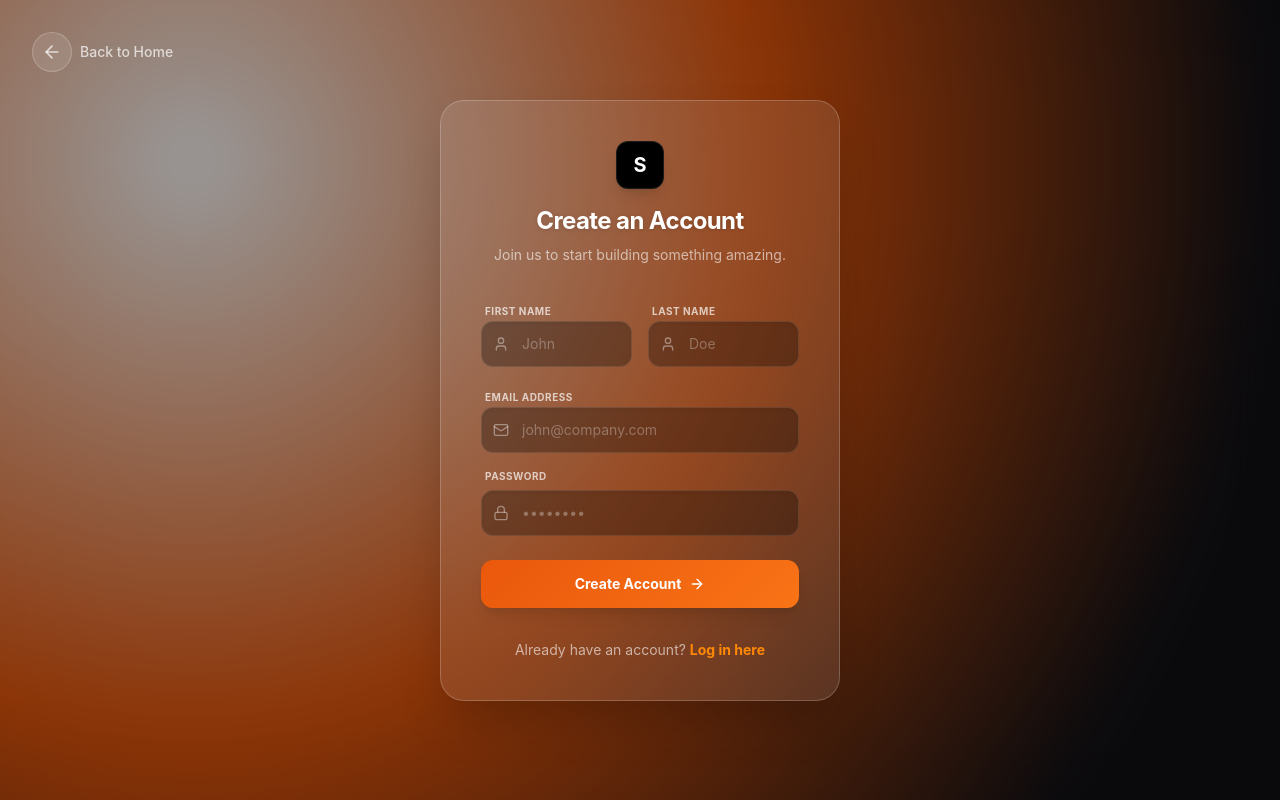
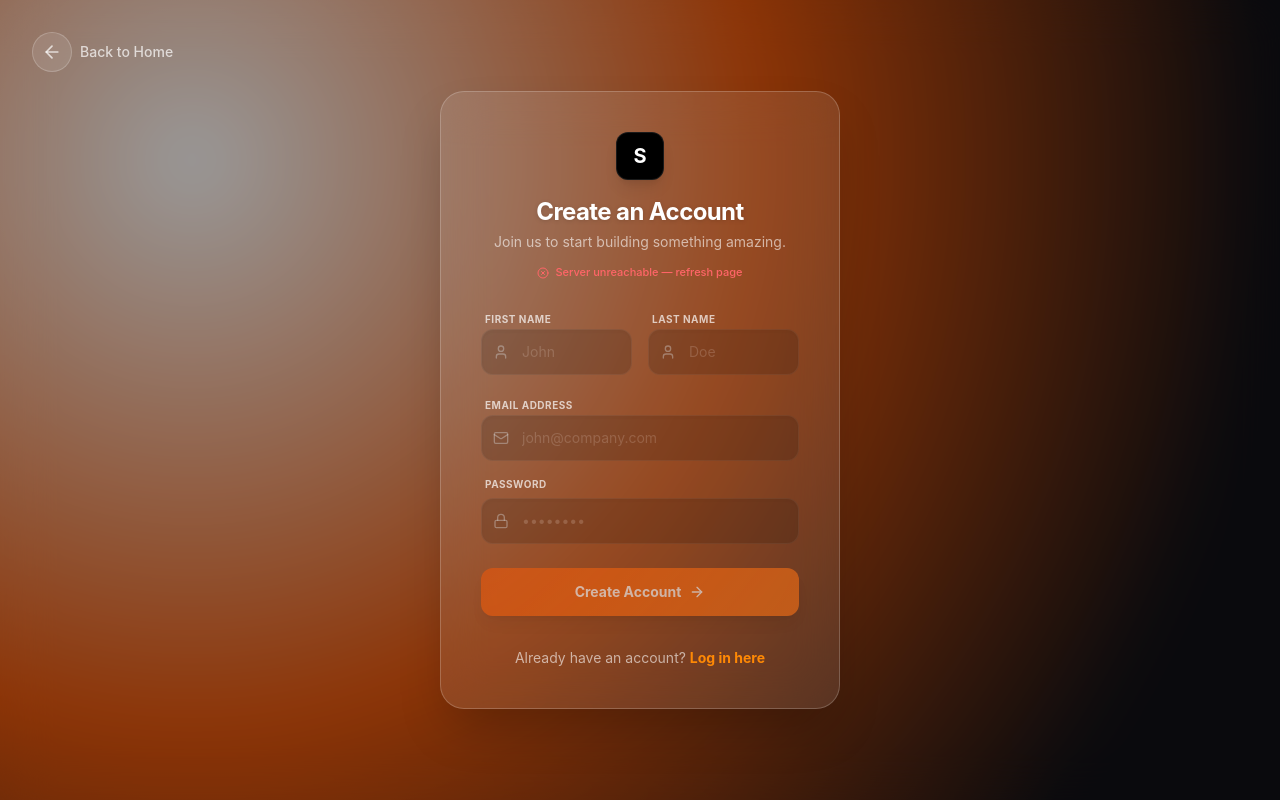
Before and after one commit to krish2956-mk/sky-web-tech, a React (Vite) app: page /auth in a window 1280 px wide. Both pictures are taken after a click on the button "Sign up here". Built offline with nearby package versions, Linux system fonts and the light colour scheme; no server answers.

Commit message:
fix: pre-warm Render backend on auth page load to prevent Failed to fetch

```diff
--- a/src/components/AuthPage.jsx
+++ b/src/components/AuthPage.jsx
@@ -1,12 +1,15 @@
-import React, { useState, useEffect, useRef } from 'react';
-import { motion, AnimatePresence } from 'framer-motion';
-import { useNavigate } from 'react-router-dom';
-import { ArrowRight, Mail, Lock, User, ArrowLeft, AlertCircle, Loader2, Wifi } from 'lucide-react';
-import { API_URL } from '../config.js';
+import React, { useState, useEffect, useRef } from "react";
+import { motion, AnimatePresence } from "framer-motion";
+import { useNavigate } from "react-router-dom";
+import {
+  ArrowRight, Mail, Lock, User, ArrowLeft,
+  AlertCircle, Loader2, Wifi, CheckCircle2, XCircle
+} from "lucide-react";
+import { API_URL } from "../config.js";
 
-const FETCH_TIMEOUT_MS = 60000; // 60s — allow for Render cold start
+const FETCH_TIMEOUT_MS = 90000;
 
-async function fetchWithTimeout(url, options, timeoutMs = FETCH_TIMEOUT_MS) {
+async function fetchWithTimeout(url, options = {}, timeoutMs = FETCH_TIMEOUT_MS) {
   const controller = new AbortController();
   const id = setTimeout(() => controller.abort(), timeoutMs);
   try {
@@ -19,73 +22,77 @@ async function fetchWithTimeout(url, options, timeoutMs = FETCH_TIMEOUT_MS) {
 
 export default function AuthPage() {
   const [isLogin, setIsLogin] = useState(true);
-  const [formData, setFormData] = useState({ firstName: '', lastName: '', email: '', password: '' });
-  const [error, setError] = useState('');
+  const [formData, setFormData] = useState({ firstName: "", lastName: "", email: "", password: "" });
+  const [error, setError] = useState("");
   const [isLoading, setIsLoading] = useState(false);
   const [isSlowNetwork, setIsSlowNetwork] = useState(false);
+  const [serverStatus, setServerStatus] = useState("checking");
   const navigate = useNavigate();
   const slowTimerRef = useRef(null);
 
-  // Cleanup slow-network timer on unmount
   useEffect(() => {
+    let cancelled = false;
+    const warmUp = async () => {
+      const wakeTimer = setTimeout(() => {
+        if (!cancelled) setServerStatus("waking");
+      }, 3000);
+      try {
+        const res = await fetchWithTimeout(`${API_URL}/api/health`, {}, 90000);
+        clearTimeout(wakeTimer);
+        if (!cancelled) setServerStatus(res.ok ? "online" : "offline");
+      } catch {
+        clearTimeout(wakeTimer);
+        if (!cancelled) setServerStatus("offline");
+      }
+    };
+    warmUp();
     return () => {
+      cancelled = true;
       if (slowTimerRef.current) clearTimeout(slowTimerRef.current);
     };
   }, []);
 
   const handleSubmit = async (e) => {
     e.preventDefault();
-    setError('');
+    setError("");
     setIsLoading(true);
     setIsSlowNetwork(false);
-
-    // Show "waking up backend" notice after 5 seconds
-    slowTimerRef.current = setTimeout(() => {
+    if (serverStatus !== "online") {
       setIsSlowNetwork(true);
-    }, 5000);
-
+    } else {
+      slowTimerRef.current = setTimeout(() => setIsSlowNetwork(true), 5000);
+    }
     try {
-      const endpoint = isLogin ? '/api/auth/login' : '/api/auth/signup';
+      const endpoint = isLogin ? "/api/auth/login" : "/api/auth/signup";
       const payload = isLogin
         ? { email: formData.email, password: formData.password }
         : { name: `${formData.firstName} ${formData.lastName}`.trim(), email: formData.email, password: formData.password };
-
       let res;
       try {
         res = await fetchWithTimeout(`${API_URL}${endpoint}`, {
-          method: 'POST',
-          headers: { 'Content-Type': 'application/json' },
+          method: "POST",
+          headers: { "Content-Type": "application/json" },
           body: JSON.stringify(payload),
         });
       } catch (fetchErr) {
-        if (fetchErr.name === 'AbortError') {
-          throw new Error('Request timed out. The server may be starting up — please try again in a moment.');
+        if (fetchErr.name === "AbortError") {
+          throw new Error("Request timed out. The server is still starting up — please try again.");
         }
-        throw new Error('Cannot reach the server. Please check your connection or try again later.');
+        throw new Error("Cannot reach the server. It may be starting up (takes ~30 seconds on first use). Please wait and try again.");
       }
-
       const data = await res.json();
-
-      if (!res.ok) {
-        throw new Error(data.message || 'Something went wrong. Please try again.');
-      }
-
-      // Save token and role
-      localStorage.setItem('token', data.token);
-      localStorage.setItem('userRole', data.user.role);
-      localStorage.setItem('userName', data.user.name);
-      localStorage.setItem('userId', data.user.id);
-
-      // Redirect based on role
-      if (data.user.role === 'Admin') {
-        navigate('/admin');
-      } else {
-        navigate('/dashboard');
-      }
+      if (!res.ok) throw new Error(data.message || "Something went wrong. Please try again.");
+      localStorage.setItem("token", data.token);
+      localStorage.setItem("userRole", data.user.role);
+      localStorage.setItem("userName", data.user.name);
+      localStorage.setItem("userId", data.user.id);
+      setServerStatus("online");
+      if (data.user.role === "Admin") navigate("/admin");
+      else navigate("/dashboard");
     } catch (err) {
       setError(err.message);
     } finally {
-      clearTimeout(slowTimerRef.current);
+      if (slowTimerRef.current) clearTimeout(slowTimerRef.current);
       setIsLoading(false);
       setIsSlowNetwork(false);
     }
@@ -93,27 +100,28 @@ export default function AuthPage() {
 
   const switchMode = () => {
     setIsLogin(!isLogin);
-    setError('');
-    setFormData({ firstName: '', lastName: '', email: '', password: '' });
+    setError("");
+    setFormData({ firstName: "", lastName: "", email: "", password: "" });
   };
+
+  const statusBadge = {
+    checking: { icon: <Loader2 className="w-3 h-3 animate-spin" />, label: "Connecting to server...", color: "text-white/50" },
+    waking:   { icon: <Wifi className="w-3 h-3 animate-pulse" />,   label: "Waking up server (~30s)...", color: "text-orange-300" },
+    online:   { icon: <CheckCircle2 className="w-3 h-3" />,         label: "Server online",      color: "text-green-400" },
+    offline:  { icon: <XCircle className="w-3 h-3" />,              label: "Server unreachable — refresh page", color: "text-red-400" },
+  }[serverStatus];
+
+  const isFormDisabled = isLoading || serverStatus === "offline";
 
   return (
     <div
       className="relative w-full min-h-screen flex items-center justify-center font-sans selection:bg-orange-500 selection:text-white overflow-hidden"
-      style={{
-        background: 'radial-gradient(circle at 15% 20%, #ffffff 0%, #ea580c 45%, #121217 85%)'
-      }}
+      style={{ background: "radial-gradient(circle at 15% 20%, #ffffff 0%, #ea580c 45%, #121217 85%)" }}
     >
-      {/* Dark overlay */}
-      <div
-        className="absolute inset-0 z-0"
-        style={{ background: 'rgba(0,0,0,0.4)', backdropFilter: 'blur(24px)' }}
-      />
-
-      {/* Back to Home Button */}
+      <div className="absolute inset-0 z-0" style={{ background: "rgba(0,0,0,0.4)", backdropFilter: "blur(24px)" }} />
       <button
         id="back-to-home-btn"
-        onClick={() => navigate('/')}
+        onClick={() => navigate("/")}
         className="absolute top-8 left-8 z-20 flex items-center gap-2 text-white/70 hover:text-white transition-colors group"
       >
         <div className="w-10 h-10 rounded-full bg-white/10 border border-white/20 flex items-center justify-center group-hover:bg-white/20 transition-all">
@@ -121,65 +129,56 @@ export default function AuthPage() {
         </div>
         <span className="font-medium text-sm">Back to Home</span>
       </button>
-
-      {/* Main Auth Card */}
       <motion.div
         initial={{ opacity: 0, y: 30 }}
         animate={{ opacity: 1, y: 0 }}
         transition={{ duration: 0.5, ease: [0.22, 1, 0.36, 1] }}
         className="relative z-10 w-full max-w-md px-6"
       >
-        <div className="bg-white/10 backdrop-blur-xl border border-white/20 rounded-3xl p-8 md:p-10 shadow-2xl relative overflow-hidden">
-
-          {/* Logo / Header */}
-          <div className="flex flex-col items-center mb-8">
-            <div className="w-12 h-12 bg-black rounded-xl flex items-center justify-center text-white font-bold text-xl mb-4 shadow-lg border border-white/10">
-              S
+        <div className="bg-white/10 backdrop-blur-xl border border-white/20 rounded-3xl p-8 md:p-10 shadow-2xl">
+          <div className="flex flex-col items-center mb-6">
+            <div className="w-12 h-12 bg-black rounded-xl flex items-center justify-center text-white font-bold text-xl mb-4 shadow-lg border border-white/10">S</div>
+            <h2 className="text-2xl font-bold text-white tracking-tight drop-shadow-sm text-center">
+              {isLogin ? "Welcome Back" : "Create an Account"}
+            </h2>
+            <p className="text-white/60 text-sm mt-1 text-center">
+              {isLogin ? "Enter your credentials to access the client portal." : "Join us to start building something amazing."}
+            </p>
+            <div className={`flex items-center gap-1.5 mt-3 text-[11px] font-medium ${statusBadge.color}`}>
+              {statusBadge.icon}
+              <span>{statusBadge.label}</span>
             </div>
-            <h2 className="text-2xl font-bold text-white tracking-tight drop-shadow-sm text-center">
-              {isLogin ? 'Welcome Back' : 'Create an Account'}
-            </h2>
-            <p className="text-white/60 text-sm mt-2 text-center">
-              {isLogin
-                ? 'Enter your credentials to access the client portal.'
-                : 'Join us to start building something amazing.'}
-            </p>
           </div>
-
-          {/* Error Message */}
+          <AnimatePresence>
+            {serverStatus === "waking" && (
+              <motion.div initial={{ opacity: 0, height: 0 }} animate={{ opacity: 1, height: "auto" }} exit={{ opacity: 0, height: 0 }}
+                className="bg-orange-500/15 border border-orange-400/40 text-orange-200 text-sm p-3 rounded-xl mb-4 flex items-start gap-2">
+                <Wifi className="w-4 h-4 mt-0.5 flex-shrink-0 animate-pulse" />
+                <span>The server is starting up. This takes ~30 seconds on first visit. You can fill the form while you wait.</span>
+              </motion.div>
+            )}
+          </AnimatePresence>
+          <AnimatePresence>
+            {isSlowNetwork && serverStatus !== "offline" && (
+              <motion.div initial={{ opacity: 0, height: 0 }} animate={{ opacity: 1, height: "auto" }} exit={{ opacity: 0, height: 0 }}
+                className="bg-orange-500/15 border border-orange-400/40 text-orange-200 text-sm p-3 rounded-xl mb-4 flex items-start gap-2">
+                <Wifi className="w-4 h-4 mt-0.5 flex-shrink-0 animate-pulse" />
+                <span>Waiting for server to respond. Please hold on...</span>
+              </motion.div>
+            )}
+          </AnimatePresence>
           <AnimatePresence>
             {error && (
-              <motion.div
-                initial={{ opacity: 0, y: -8, height: 0 }}
-                animate={{ opacity: 1, y: 0, height: 'auto' }}
-                exit={{ opacity: 0, y: -8, height: 0 }}
-                className="bg-red-500/20 border border-red-500/50 text-red-200 text-sm p-3 rounded-xl mb-6 flex items-start gap-2"
-              >
+              <motion.div initial={{ opacity: 0, height: 0 }} animate={{ opacity: 1, height: "auto" }} exit={{ opacity: 0, height: 0 }}
+                className="bg-red-500/20 border border-red-500/50 text-red-200 text-sm p-3 rounded-xl mb-4 flex items-start gap-2">
                 <AlertCircle className="w-4 h-4 mt-0.5 flex-shrink-0" />
                 <span>{error}</span>
               </motion.div>
             )}
           </AnimatePresence>
-
-          {/* Slow network / cold start notice */}
-          <AnimatePresence>
-            {isSlowNetwork && (
-              <motion.div
-                initial={{ opacity: 0, y: -8, height: 0 }}
-                animate={{ opacity: 1, y: 0, height: 'auto' }}
-                exit={{ opacity: 0, y: -8, height: 0 }}
-                className="bg-orange-500/15 border border-orange-400/40 text-orange-200 text-sm p-3 rounded-xl mb-6 flex items-start gap-2"
-              >
-                <Wifi className="w-4 h-4 mt-0.5 flex-shrink-0 animate-pulse" />
-                <span>The server is starting up — this may take up to 30 seconds. Please wait…</span>
-              </motion.div>
-            )}
-          </AnimatePresence>
-
-          {/* Forms */}
           <AnimatePresence mode="wait">
             <motion.form
-              key={isLogin ? 'login' : 'signup'}
+              key={isLogin ? "login" : "signup"}
               initial={{ opacity: 0, x: isLogin ? -20 : 20 }}
               animate={{ opacity: 1, x: 0 }}
               exit={{ opacity: 0, x: isLogin ? 20 : -20 }}
@@ -192,129 +191,75 @@ export default function AuthPage() {
                   <div className="space-y-1.5">
                     <label className="text-[10px] font-bold text-white/70 uppercase tracking-wider pl-1">First Name</label>
                     <div className="relative">
-                      <div className="absolute inset-y-0 left-0 pl-3 flex items-center pointer-events-none">
-                        <User className="h-4 w-4 text-white/40" />
-                      </div>
-                      <input
-                        id="signup-first-name"
-                        type="text"
-                        required
-                        autoComplete="given-name"
-                        value={formData.firstName}
-                        onChange={(e) => setFormData({ ...formData, firstName: e.target.value })}
-                        className="w-full bg-black/30 border border-white/10 rounded-xl py-3 pl-10 pr-4 text-sm text-white placeholder-white/30 focus:outline-none focus:border-orange-400 focus:bg-black/50 transition-all shadow-inner"
-                        placeholder="John"
-                        disabled={isLoading}
-                      />
+                      <div className="absolute inset-y-0 left-0 pl-3 flex items-center pointer-events-none"><User className="h-4 w-4 text-white/40" /></div>
+                      <input id="signup-first-name" type="text" required autoComplete="given-name" disabled={isFormDisabled}
+                        value={formData.firstName} onChange={(e) => setFormData({ ...formData, firstName: e.target.value })}
+                        className="w-full bg-black/30 border border-white/10 rounded-xl py-3 pl-10 pr-4 text-sm text-white placeholder-white/30 focus:outline-none focus:border-orange-400 focus:bg-black/50 transition-all shadow-inner disabled:opacity-50"
+                        placeholder="John" />
                     </div>
                   </div>
                   <div className="space-y-1.5">
                     <label className="text-[10px] font-bold text-white/70 uppercase tracking-wider pl-1">Last Name</label>
                     <div className="relative">
-                      <div className="absolute inset-y-0 left-0 pl-3 flex items-center pointer-events-none">
-                        <User className="h-4 w-4 text-white/40" />
-                      </div>
-                      <input
-                        id="signup-last-name"
-                        type="text"
-                        required
-                        autoComplete="family-name"
-                        value={formData.lastName}
-                        onChange={(e) => setFormData({ ...formData, lastName: e.target.value })}
-                        className="w-full bg-black/30 border border-white/10 rounded-xl py-3 pl-10 pr-4 text-sm text-white placeholder-white/30 focus:outline-none focus:border-orange-400 focus:bg-black/50 transition-all shadow-inner"
-                        placeholder="Doe"
-                        disabled={isLoading}
-                      />
+                      <div className="absolute inset-y-0 left-0 pl-3 flex items-center pointer-events-none"><User className="h-4 w-4 text-white/40" /></div>
+                      <input id="signup-last-name" type="text" required autoComplete="family-name" disabled={isFormDisabled}
+                        value={formData.lastName} onChange={(e) => setFormData({ ...formData, lastName: e.target.value })}
+                        className="w-full bg-black/30 border border-white/10 rounded-xl py-3 pl-10 pr-4 text-sm text-white placeholder-white/30 focus:outline-none focus:border-orange-400 focus:bg-black/50 transition-all shadow-inner disabled:opacity-50"
+                        placeholder="Doe" />
                     </div>
                   </div>
                 </div>
               )}
-
               <div className="space-y-1.5">
                 <label className="text-[10px] font-bold text-white/70 uppercase tracking-wider pl-1">Email Address</label>
                 <div className="relative">
-                  <div className="absolute inset-y-0 left-0 pl-3 flex items-center pointer-events-none">
-                    <Mail className="h-4 w-4 text-white/40" />
-                  </div>
-                  <input
-                    id={isLogin ? 'login-email' : 'signup-email'}
-                    type="email"
-                    required
-                    autoComplete="email"
-                    value={formData.email}
-                    onChange={(e) => setFormData({ ...formData, email: e.target.value })}
-                    className="w-full bg-black/30 border border-white/10 rounded-xl py-3 pl-10 pr-4 text-sm text-white placeholder-white/30 focus:outline-none focus:border-orange-400 focus:bg-black/50 transition-all shadow-inner"
-                    placeholder="john@company.com"
-                    disabled={isLoading}
-                  />
+                  <div className="absolute inset-y-0 left-0 pl-3 flex items-center pointer-events-none"><Mail className="h-4 w-4 text-white/40" /></div>
+                  <input id={isLogin ? "login-email" : "signup-email"} type="email" required autoComplete="email" disabled={isFormDisabled}
+                    value={formData.email} onChange={(e) => setFormData({ ...formData, email: e.target.value })}
+                    className="w-full bg-black/30 border border-white/10 rounded-xl py-3 pl-10 pr-4 text-sm text-white placeholder-white/30 focus:outline-none focus:border-orange-400 focus:bg-black/50 transition-all shadow-inner disabled:opacity-50"
+                    placeholder="john@company.com" />
                 </div>
               </div>
-
               <div className="space-y-1.5">
                 <div className="flex items-center justify-between pl-1">
                   <label className="text-[10px] font-bold text-white/70 uppercase tracking-wider">Password</label>
-                  {isLogin && (
-                    <a href="#" className="text-[10px] font-bold text-orange-400 hover:text-orange-300 transition-colors">Forgot?</a>
-                  )}
+                  {isLogin && <a href="#" className="text-[10px] font-bold text-orange-400 hover:text-orange-300 transition-colors">Forgot?</a>}
                 </div>
                 <div className="relative">
-                  <div className="absolute inset-y-0 left-0 pl-3 flex items-center pointer-events-none">
-                    <Lock className="h-4 w-4 text-white/40" />
-                  </div>
-                  <input
-                    id={isLogin ? 'login-password' : 'signup-password'}
-                    type="password"
-                    required
-                    autoComplete={isLogin ? 'current-password' : 'new-password'}
-                    minLength={6}
-                    value={formData.password}
-                    onChange={(e) => setFormData({ ...formData, password: e.target.value })}
-                    className="w-full bg-black/30 border border-white/10 rounded-xl py-3 pl-10 pr-4 text-sm text-white placeholder-white/30 focus:outline-none focus:border-orange-400 focus:bg-black/50 transition-all shadow-inner"
-                    placeholder="••••••••"
-                    disabled={isLoading}
-                  />
+                  <div className="absolute inset-y-0 left-0 pl-3 flex items-center pointer-events-none"><Lock className="h-4 w-4 text-white/40" /></div>
+                  <input id={isLogin ? "login-password" : "signup-password"} type="password" required minLength={6}
+                    autoComplete={isLogin ? "current-password" : "new-password"} disabled={isFormDisabled}
+                    value={formData.password} onChange={(e) => setFormData({ ...formData, password: e.target.value })}
+                    className="w-full bg-black/30 border border-white/10 rounded-xl py-3 pl-10 pr-4 text-sm text-white placeholder-white/30 focus:outline-none focus:border-orange-400 focus:bg-black/50 transition-all shadow-inner disabled:opacity-50"
+                    placeholder="••••••••" />
                 </div>
               </div>
-
               <button
-                id={isLogin ? 'login-submit-btn' : 'signup-submit-btn'}
+                id={isLogin ? "login-submit-btn" : "signup-submit-btn"}
                 type="submit"
-                disabled={isLoading}
-                className="w-full text-white font-bold py-3.5 rounded-xl flex items-center justify-center gap-2 text-sm transition-all shadow-lg mt-6 disabled:opacity-70 disabled:cursor-not-allowed"
-                style={{ background: 'linear-gradient(135deg, #ea580c, #f97316)' }}
-                onMouseEnter={e => !isLoading && (e.currentTarget.style.boxShadow = '0 8px 25px rgba(234,88,12,0.5)')}
-                onMouseLeave={e => !isLoading && (e.currentTarget.style.boxShadow = '0 4px 15px rgba(234,88,12,0.3)')}
+                disabled={isFormDisabled}
+                className="w-full text-white font-bold py-3.5 rounded-xl flex items-center justify-center gap-2 text-sm transition-all shadow-lg mt-6 disabled:opacity-60 disabled:cursor-not-allowed"
+                style={{ background: "linear-gradient(135deg, #ea580c, #f97316)" }}
+                onMouseEnter={e => !isFormDisabled && (e.currentTarget.style.boxShadow = "0 8px 25px rgba(234,88,12,0.5)")}
+                onMouseLeave={e => !isFormDisabled && (e.currentTarget.style.boxShadow = "0 4px 15px rgba(234,88,12,0.3)")}
               >
                 {isLoading ? (
-                  <>
-                    <Loader2 className="w-4 h-4 animate-spin" />
-                    {isSlowNetwork ? 'Waking up server…' : 'Processing…'}
-                  </>
+                  <><Loader2 className="w-4 h-4 animate-spin" />{isSlowNetwork ? "Waking up server..." : "Processing..."}</>
                 ) : (
-                  <>
-                    {isLogin ? 'Sign In' : 'Create Account'}
-                    <ArrowRight className="w-4 h-4" />
-                  </>
+                  <>{isLogin ? "Sign In" : "Create Account"}<ArrowRight className="w-4 h-4" /></>
                 )}
               </button>
             </motion.form>
           </AnimatePresence>
-
-          {/* Toggle Login/Signup */}
           <div className="mt-8 text-center">
             <p className="text-white/60 text-sm">
               {isLogin ? "Don't have an account? " : "Already have an account? "}
-              <button
-                id="toggle-auth-mode-btn"
-                onClick={switchMode}
-                disabled={isLoading}
-                className="text-orange-400 font-bold hover:text-orange-300 transition-colors disabled:opacity-50"
-              >
-                {isLogin ? 'Sign up here' : 'Log in here'}
+              <button id="toggle-auth-mode-btn" onClick={switchMode} disabled={isLoading}
+                className="text-orange-400 font-bold hover:text-orange-300 transition-colors disabled:opacity-50">
+                {isLogin ? "Sign up here" : "Log in here"}
               </button>
             </p>
           </div>
-
         </div>
       </motion.div>
     </div>
```
